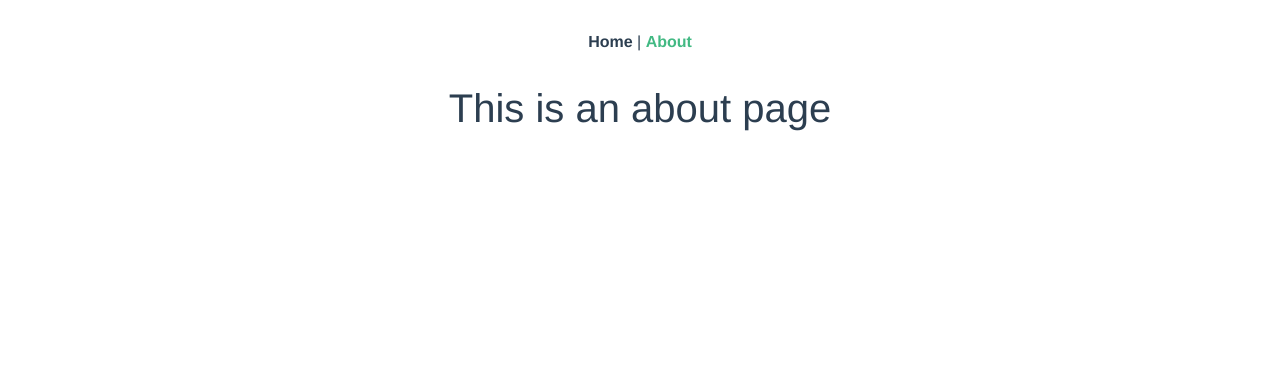
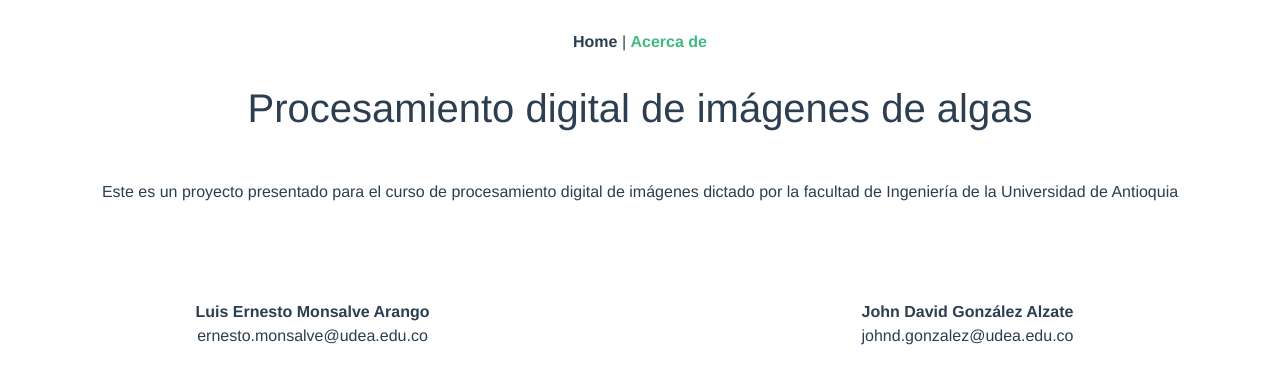
Before and after one commit to jhndagon/pdi-vue-final, a Vue app: page /about in a window 1280 px wide. Shown: the top 384 px of the page. Built offline with nearby package versions, Linux system fonts and the light colour scheme.

Commit message:
Acerca de

```diff
--- a/src/App.vue
+++ b/src/App.vue
@@ -2,7 +2,7 @@
   <div id="app">
     <div id="nav">
       <router-link to="/">Home</router-link> |
-      <router-link to="/about">About</router-link>
+      <router-link to="/about">Acerca de</router-link>
     </div>
     <router-view/>
   </div>
--- a/src/views/About.vue
+++ b/src/views/About.vue
@@ -1,5 +1,18 @@
 <template>
   <div class="about">
-    <h1>This is an about page</h1>
+    <h1>Procesamiento digital de imágenes de algas</h1>
+    <p class="my-5">
+      Este es un proyecto presentado para el curso de procesamiento digital de imágenes
+      dictado por la facultad de Ingeniería de la Universidad de Antioquia
+    </p>
+
+    <b-row class="py-5">
+      <b-col sm="6">
+        <b>Luis Ernesto Monsalve Arango</b><br />ernesto.monsalve@udea.edu.co</b-col
+      >
+      <b-col sm="6">
+        <b>John David González Alzate</b><br />johnd.gonzalez@udea.edu.co
+      </b-col>
+    </b-row>
   </div>
 </template>
```
